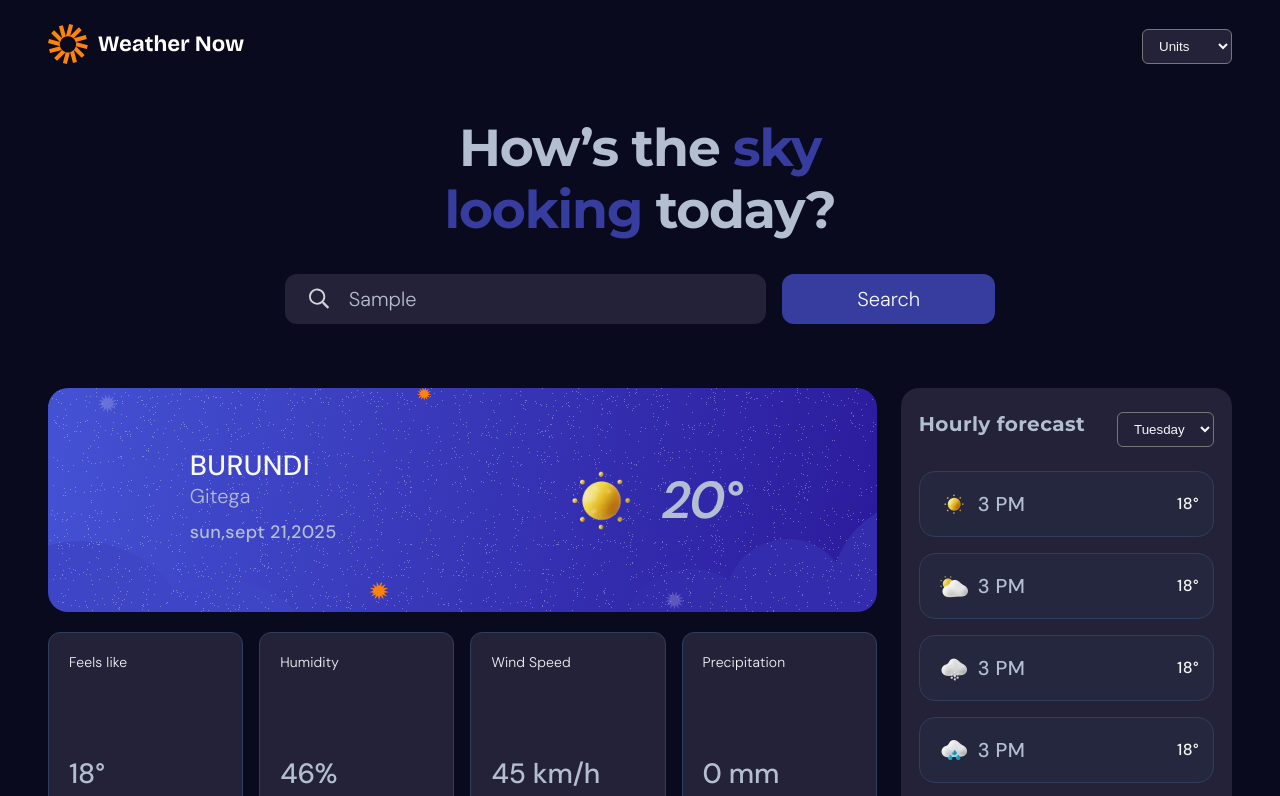
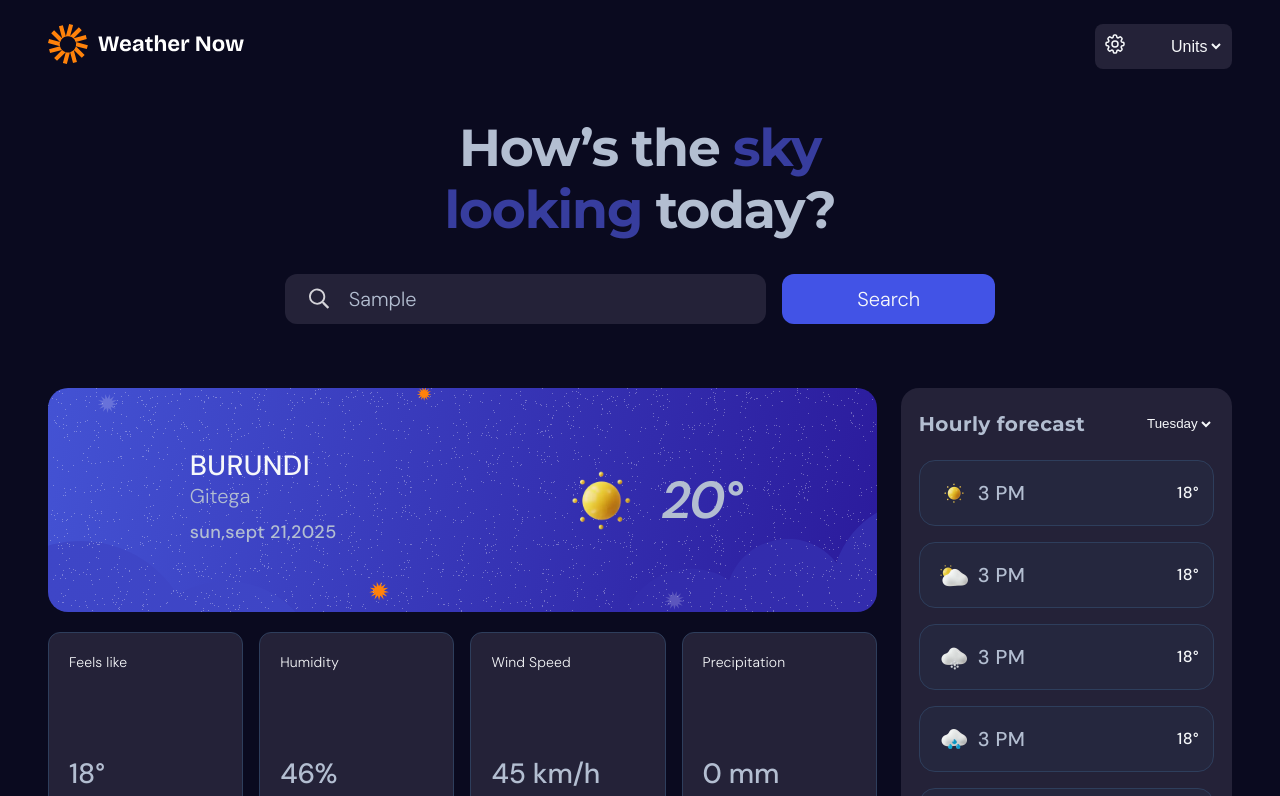
Before and after one commit to eyanobing14/weather-app-main, a website: page index.html in a window 1280 px wide. Both pictures are taken after typing "Sample" into the empty fields and a click on the button "Search". Shown: the top 796 px of the page. Drawn offline with Linux system fonts and the light colour scheme; no server answers; files whose address does not match are found by name.

Commit message:
refactor: update header dropdown for improved styling and functionality

```diff
--- a/index.html
+++ b/index.html
@@ -1,7 +1,7 @@
 <!DOCTYPE html>
 <html lang="en">
   <head>
-    <meta charset="UTF-8" />
+    <meta charset="utf-8" />
     <meta name="viewport" content="width=device-width, initial-scale=1.0" />
     <link rel="stylesheet" href="style.css" />
     <title>Weather app</title>
@@ -22,9 +22,32 @@
             class="header--logo"
           />
         </a>
-        <select name="units" id="units" class="header--dropdown">
-          <option value="">Units</option>
-        </select>
+        <div class="header--dropdown-wrapper">
+          <span
+            ><svg
+              xmlns="http://www.w3.org/2000/svg"
+              fill="none"
+              viewBox="0 0 24 24"
+              stroke-width="1.5"
+              stroke="currentColor"
+              width="24"
+            >
+              <path
+                stroke-linecap="round"
+                stroke-linejoin="round"
+                d="M10.343 3.94c.09-.542.56-.94 1.11-.94h1.093c.55 0 1.02.398 1.11.94l.149.894c.07.424.384.764.78.93.398.164.855.142 1.205-.108l.737-.527a1.125 1.125 0 0 1 1.45.12l.773.774c.39.389.44 1.002.12 1.45l-.527.737c-.25.35-.272.806-.107 1.204.165.397.505.71.93.78l.893.15c.543.09.94.559.94 1.109v1.094c0 .55-.397 1.02-.94 1.11l-.894.149c-.424.07-.764.383-.929.78-.165.398-.143.854.107 1.204l.527.738c.32.447.269 1.06-.12 1.45l-.774.773a1.125 1.125 0 0 1-1.449.12l-.738-.527c-.35-.25-.806-.272-1.203-.107-.398.165-.71.505-.781.929l-.149.894c-.09.542-.56.94-1.11.94h-1.094c-.55 0-1.019-.398-1.11-.94l-.148-.894c-.071-.424-.384-.764-.781-.93-.398-.164-.854-.142-1.204.108l-.738.527c-.447.32-1.06.269-1.45-.12l-.773-.774a1.125 1.125 0 0 1-.12-1.45l.527-.737c.25-.35.272-.806.108-1.204-.165-.397-.506-.71-.93-.78l-.894-.15c-.542-.09-.94-.56-.94-1.109v-1.094c0-.55.398-1.02.94-1.11l.894-.149c.424-.07.765-.383.93-.78.165-.398.143-.854-.108-1.204l-.526-.738a1.125 1.125 0 0 1 .12-1.45l.773-.773a1.125 1.125 0 0 1 1.45-.12l.737.527c.35.25.807.272 1.204.107.397-.165.71-.505.78-.929l.15-.894Z"
+              />
+              <path
+                stroke-linecap="round"
+                stroke-linejoin="round"
+                d="M15 12a3 3 0 1 1-6 0 3 3 0 0 1 6 0Z"
+              />
+            </svg>
+          </span>
+          <select name="units" id="units" class="header--dropdown">
+            <option value="" class="header--dropdown-option">Units</option>
+          </select>
+        </div>
       </div>
     </header>
 
--- a/script.js
+++ b/script.js
@@ -5,13 +5,41 @@ const hero__btn = document.querySelector(".hero--btn");
 const searchInput = document.querySelector("#search");
 
 hero__btn.addEventListener("click", function () {
-  this.classList.toggle("clided");
-  getData();
+  getGeoData();
 });
 
 /* API */
-async function getData() {
-  const query = searchInput.value || "pilkington avenue,birmingham"; // Valeur par défaut si le champ est vide
+
+// Store coordinates globally
+let latitude = null;
+let longitude = null;
+
+const logUserLocationAndFetch = function () {
+  if (navigator.geolocation) {
+    navigator.geolocation.getCurrentPosition(
+      (position) => {
+        latitude = position.coords.latitude;
+        longitude = position.coords.longitude;
+      },
+      (error) => {
+        console.warn("Geolocation error:", error.message);
+      }
+    );
+  } else {
+    console.warn("Geolocation not supported");
+  }
+};
+logUserLocationAndFetch();
+
+const getGeoData = async function () {
+  let query = searchInput.value;
+  if (!query) {
+    if (latitude !== null && longitude !== null) {
+      query = `${latitude} ${longitude}`;
+    } else {
+      query = "";
+    }
+  }
   const url = `http://localhost:3000/api/search?q=${encodeURIComponent(query)}`;
   try {
     const response = await fetch(url);
@@ -19,9 +47,25 @@ async function getData() {
       throw new Error(`Response status: ${response.status}`);
     }
     const result = await response.json();
-    console.log(result);
-    // Traitez les résultats ici, par exemple, affichez les coordonnées ou mettez à jour l'interface
+    console.log("OpenStreetMap result:", result);
+    // Si on a des résultats, on utilise le premier pour la requête météo
+    if (Array.isArray(result) && result.length > 0) {
+      const lat = result[0].lat;
+      const lon = result[0].lon;
+      // Requête vers Open-Meteo
+      const meteoUrl = `https://api.open-meteo.com/v1/forecast?latitude=${lat}&longitude=${lon}&hourly=temperature_2m,weather_code`;
+      try {
+        const meteoRes = await fetch(meteoUrl);
+        if (!meteoRes.ok) {
+          throw new Error(`Open-Meteo response status: ${meteoRes.status}`);
+        }
+        const meteoData = await meteoRes.json();
+        console.log("Open-Meteo result:", meteoData);
+      } catch (meteoError) {
+        console.error("Open-Meteo error:", meteoError.message);
+      }
+    }
   } catch (error) {
     console.error(error.message);
   }
-}
+};
--- a/style.css
+++ b/style.css
@@ -133,8 +133,10 @@
   select {
     background-color: var(--color-box-bg-dark);
     color: var(--color-text-lv1);
-    padding: 8px 12px;
-    border-radius: 6px;
+    border: none;
+    outline: none;
+    box-shadow: none;
+    cursor: pointer;
   }
   .wrapper {
     display: grid;
@@ -196,8 +198,26 @@
     }
     .header--homelink {
     }
+    .header--dropdown-wrapper {
+      display: flex;
+      justify-content: space-between;
+      gap: calc(40 / 16 * 1rem);
+      background-color: var(--color-box-bg-dark);
+      padding: 8px 8px;
+      border-radius: 8px;
+      border: none;
+      outline: none;
+      box-shadow: none;
+      cursor: pointer;
+      align-items: center;
+    }
     .header--dropdown {
-      width: calc(90 / 16 * 1rem);
+      /* width: calc(40 / 16 * 1rem); */
+      font-size: var(--fs-16);
+    }
+    .header--dropdown-option {
+      background-color: var(--color-box-bg-dark-hover);
+      padding: 24px;
     }
   }
   .main-stack {
```
